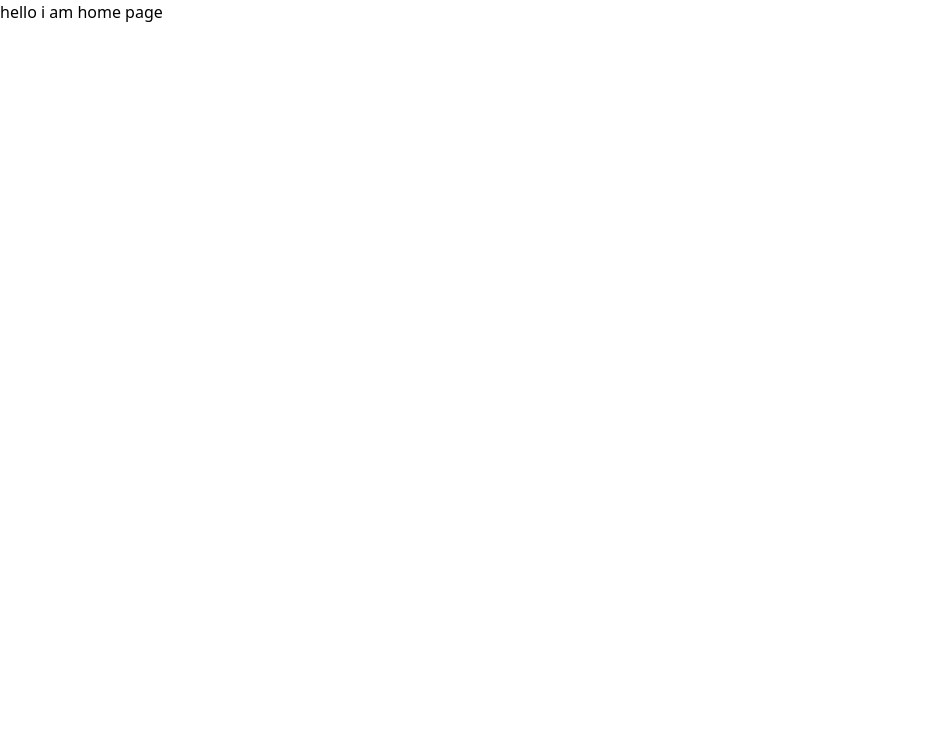
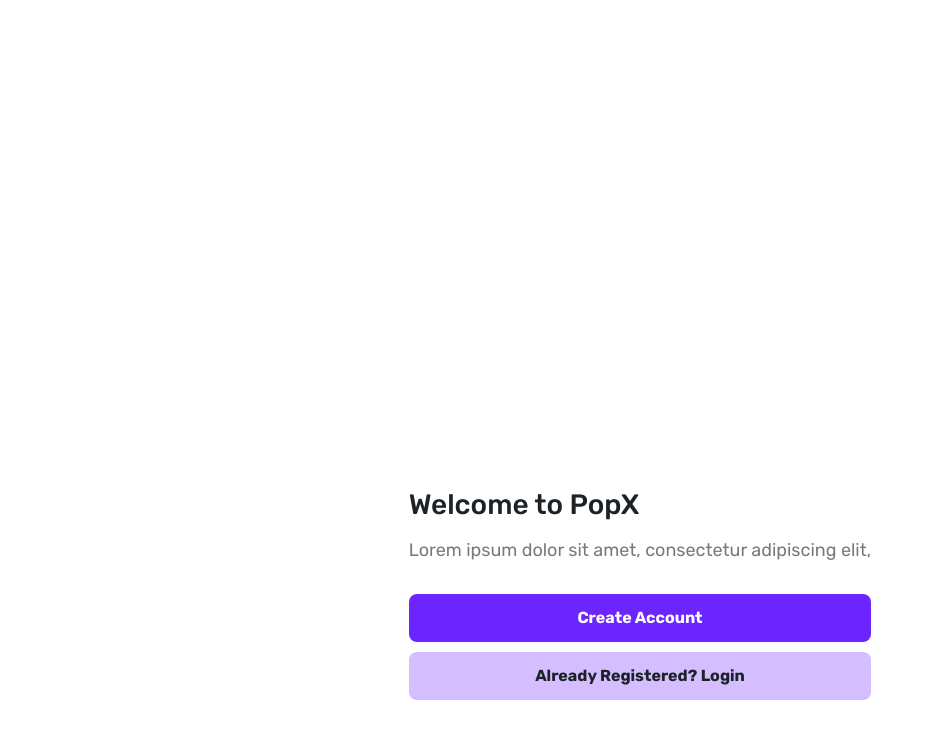
Before and after one commit to theashrafislam/interntask-react, a React (Vite) app: page / in a window 1280 px wide. Shown: the top 738 px of the page, without its empty margins (0-933 px from the left). Built offline with nearby package versions, Linux system fonts and the light colour scheme.

Commit message:
home page desgin is complate

```diff
--- /dev/null
+++ b/src/Components/Button.jsx
@@ -0,0 +1,21 @@
+import React from 'react';
+
+const Button = ({value}) => {
+    if(value === 'Create Account'){
+        return <button
+        className='w-full py-3 rounded-lg text-center bg-[#6C25FF] text-[#FFF] text-base font-semibold'
+    >
+        Create Account
+    </button>
+    }
+    if(value === 'Already Registered? Login')
+    return (
+        <button
+            className='w-full py-3 rounded-lg text-center bg-[#6C25FF4B] text-[#1D2226] text-base font-semibold'
+        >
+            Already Registered? Login
+        </button>
+    );
+};
+
+export default Button;
--- a/src/Pages/Home.jsx
+++ b/src/Pages/Home.jsx
@@ -1,9 +1,18 @@
 import React from 'react';
+import Button from '../Components/Button';
 
 const Home = () => {
     return (
-        <div>
-            hello i am home page
+        <div className='mx-3 flex justify-center items-end min-h-screen'>
+            <div className='mb-[100px]'>
+                <h2 className='text-[28px] font-medium text-[#1D2226] mb-[10px]'>Welcome to PopX</h2>
+                <p className='text-lg text-[#1D2226] opacity-60'>Lorem ipsum dolor sit amet, consectetur adipiscing elit,</p>
+                {/* button  */}
+                <div className='mt-[30px] flex flex-col gap-[10px]'>
+                    <Button value={'Create Account'}/>
+                    <Button value={'Already Registered? Login'}/>
+                </div>
+            </div>
         </div>
     );
 };
--- /dev/null
+++ b/src/Pages/SignIn.jsx
@@ -0,0 +1,11 @@
+import React from 'react';
+
+const SignIn = () => {
+    return (
+        <div>
+            <h1 className='text-[#1D2226] text-[28px]'>Signin to your <br /> PopX account</h1>
+        </div>
+    );
+};
+
+export default SignIn;
--- a/src/Router/Router.jsx
+++ b/src/Router/Router.jsx
@@ -12,6 +12,9 @@
             {
                 path: '/',
                 element: <Home />
+            },
+            {
+
             }
         ]
     }
--- a/src/index.css
+++ b/src/index.css
@@ -1 +1,6 @@
+@import url('https://fonts.googleapis.com/css2?family=Rubik:wght@300;400;500;700&display=swap');
 @import "tailwindcss";
+
+body {
+    font-family: 'Rubik', sans-serif;
+}
```
